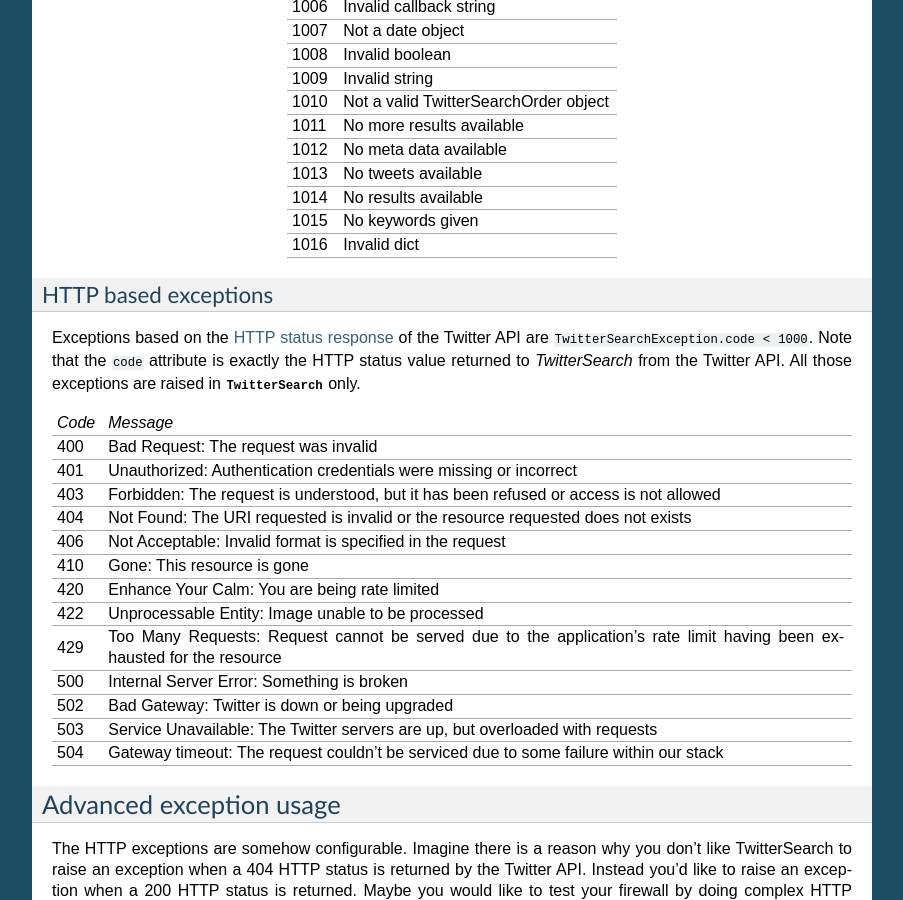
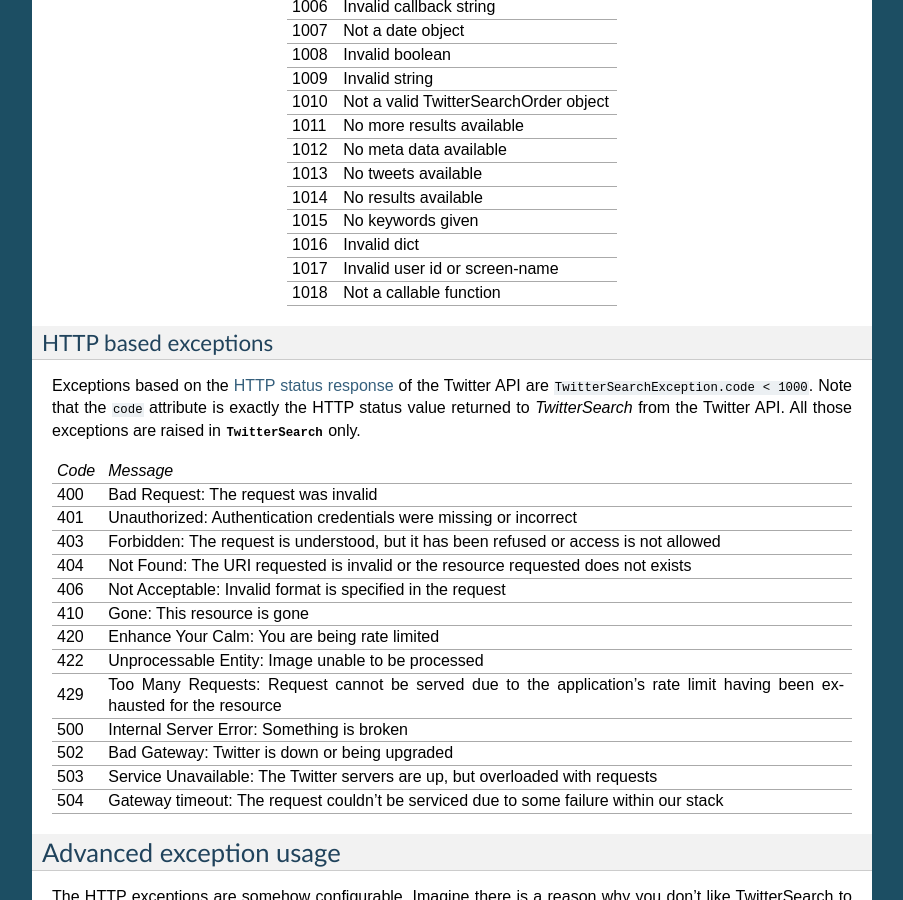
Before and after one commit to ckoepp/TwitterSearch, a Sphinx documentation site: the page built from docs/advanced_usage_tse.rst, in a window 1280 px wide and 900 px high, scrolled down 655 px. Shown: the whole window, without its empty margins (198-1101 px from the left). Built offline with Sphinx 7.4.7, drawn with Linux system fonts in a browser that asks for light colours.

Commit message:
added exception docu

```diff
--- a/docs/advanced_usage_tse.rst
+++ b/docs/advanced_usage_tse.rst
@@ -55,6 +55,10 @@
 1015   No keywords given
 ------ --------------------------------------
 1016   Invalid dict
+------ --------------------------------------
+1017   Invalid user id or screen-name
+------ --------------------------------------
+1018   Not a callable function
 ====== ======================================
 
 HTTP based exceptions
```
